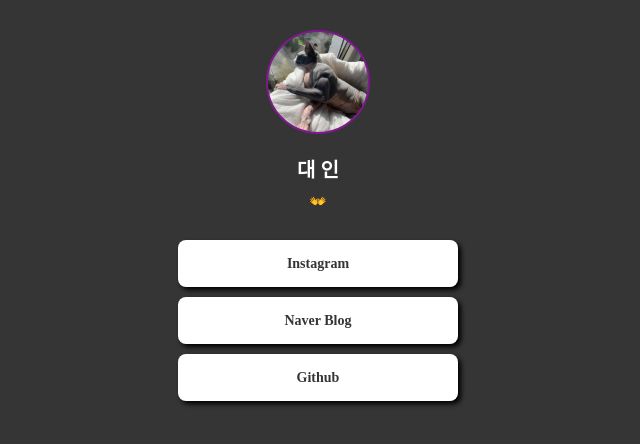
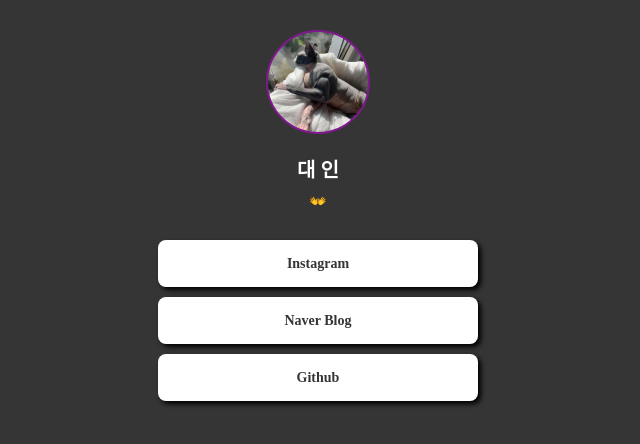
Before and after one commit to 1iiIIIiiiin/profilelink-clone, a plain HTML site: page index.html in a window 1280 px wide. Shown: the whole page, without its empty margins (322-962 px from the left). Drawn offline with Linux system fonts and the light colour scheme; a web font is replaced by a local one.

Commit message:
Update index.html

```diff
--- a/index.html
+++ b/index.html
@@ -7,6 +7,7 @@
         <meta name="viewport" content="width=device-width, initial-scale=1.0">
         <meta property="og:title" content="대 인의 프로필 링크">
         <meta property="og:image" content="cat.jpg">
+
         <title>프로필 링크</title>
         <style>
             @import url('https://cdn.jsdelivr.net/gh/orioncactus/pretendard/dist/web/static/pretendard.css');
@@ -55,7 +56,7 @@
             }
 
             .wrap > a {
-                width: 280px;
+                width: 320px;
                 height: 47px;
 
                 background-color: white;
```
